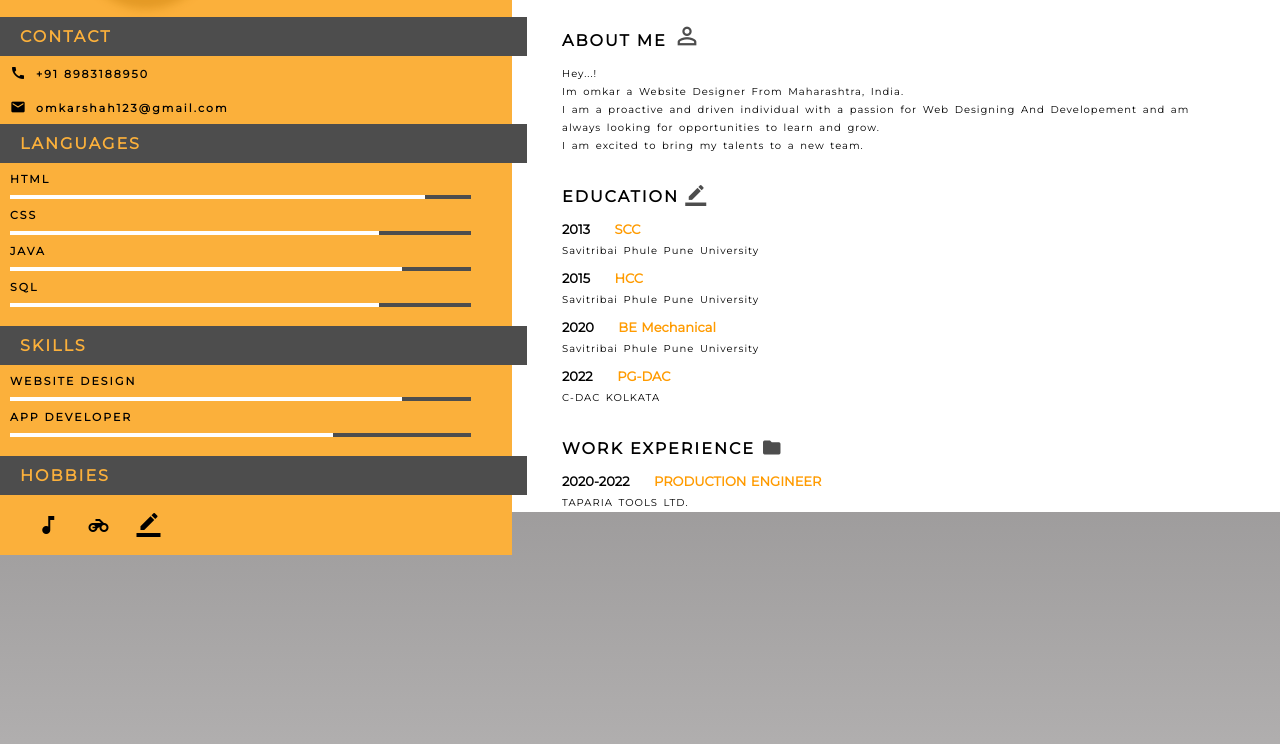
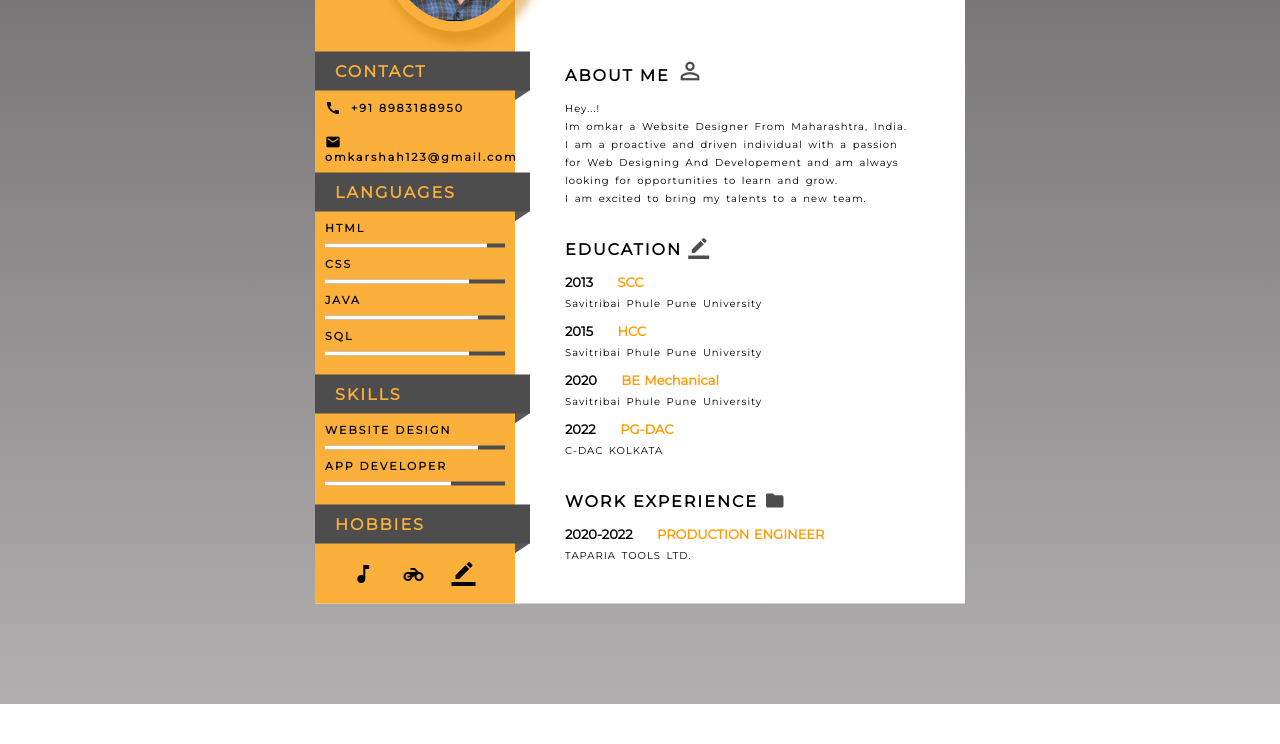
Before and after one commit to omkar-shah/OmkarCv, a plain HTML site: page index.html in a window 1280 px wide. Shown: the part 272-1016 px from the top of the page. After the commit the page ends 976 px from the top, so only its background shows below. Drawn offline with Linux system fonts and the light colour scheme; files that its build step writes are made by us from their sources; files whose address does not match are found by name.

Commit message:
Update style.css

```diff
--- a/style.css
+++ b/style.css
@@ -1,12 +1,4 @@
 @import url('https://fonts.googleapis.com/css2?family=Montserrat&display=swap');
-:root {
-    --background: #c3c0ba;
-    --white: #fff;
-    --one: #c3266f;
-    --two: #743578;
-    --black: #54585d;
-    --process: #a5a5a5;
-}
 body{
 	background-image: linear-gradient(#636162, #b1afaf);
 	height: 122vh;
@@ -17,22 +9,22 @@ body{
 	margin: 0px; padding: 0px; font-family: 'Montserrat', sans-serif;
 }
 .main{
-	width: auto;
-    height: auto;
-    background: linear-gradient(var(--one), var(--two));
-    margin: 50px auto;
-    box-shadow: 5px 5px 5px 5px #e0ed2ae8;
+	background-color: white;
+	height: auto;
+	width: 650px;
+	position: absolute;
+	transform: translate(-50%, -50%);
+	left: 50%;
+	top: 60%;
 }
 .left{
 	background-color: #fbb03b;
-	width: 40%;
-	height: auto;
+	width: 200px;
+	height: 100%;
 	float: left;
 }
 .right{
-	width: 60%;
-	background-color: var(--white);
-	height: auto;
+	width: 450px;
 	float: left;
 }
 .profile-img{
```
